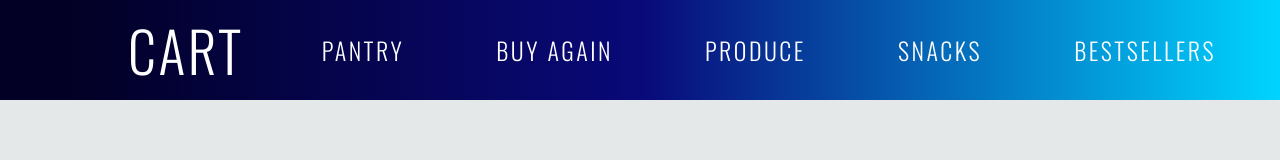
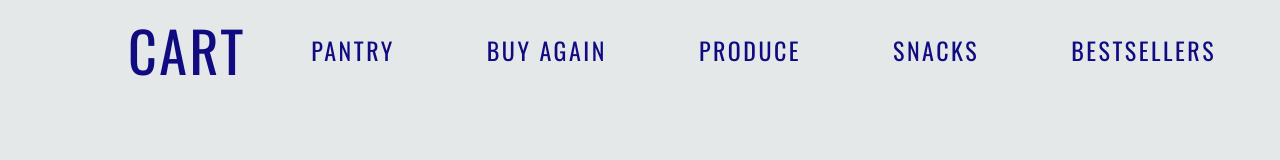
Before and after one commit to ShraddhaTulsankar/cartJSDataManipulation, a website: page components/navbar.html in a window 1280 px wide. Drawn offline with nearby package versions, Linux system fonts and the light colour scheme.

Commit message:
navbar changes clean up

```diff
--- a/components/navbar.css
+++ b/components/navbar.css
@@ -1,3 +1,4 @@
+@import url('https://fonts.googleapis.com/css2?family=Oswald:wght@400&display=swap');
 * {
   margin: 0;
   padding: 0;
@@ -7,50 +8,46 @@ body {
   font-family: 'Oswald', sans-serif;
   background-color: #e1e5e6dd;
 }
-/* NAVBAR STYLING STARTS */
+
 .navbar {
+  top: 0;
+  position: sticky;
   text-transform: uppercase;
   letter-spacing: 2.5px;
   display: flex;
   align-items: center;
   justify-content: space-between;
   padding: 2rem;
-  background: rgb(2, 0, 36);
-  background: linear-gradient(
-    90deg,
-    rgba(2, 0, 36, 1) 5%,
-    rgba(9, 9, 121, 1) 50%,
-    rgba(0, 212, 255, 1) 100%
-  );
-  color: #fff;
 }
-/* LOGO */
+
 .logo {
   font-size: 3.5rem;
   margin-left: 6rem;
   line-height: 1rem;
+  color: rgb(17, 11, 129);
 }
-/* NAVBAR MENU */
+
 .menu {
   display: flex;
   gap: 2.5em;
   font-size: 1.5rem;
 }
 .menu li:hover {
-  background-color: white;
   border-top: 50px;
   border-radius: 5px;
   color: black;
+  font-size: larger;
 }
 .menu li {
   margin-right: 2rem;
 }
 a {
   text-decoration: none;
-  color: white;
+  color: rgb(17, 11, 129);
 }
 a:hover {
-  color: black;
+  transform: scale(-0.5, 1); /*needs work*/
+  text-decoration: underline;
 }
 li {
   list-style: none;
--- a/components/navbar.html
+++ b/components/navbar.html
@@ -5,9 +5,6 @@
     <meta http-equiv="X-UA-Compatible" content="IE=edge" />
     <meta name="viewport" content="width=device-width, initial-scale=1.0" />
     <link rel="stylesheet" href="navbar.css" />
-    <style>
-      @import url('https://fonts.googleapis.com/css2?family=Oswald:wght@300&display=swap');
-    </style>
     <title>Nav Bar Comp</title>
   </head>
 
```
